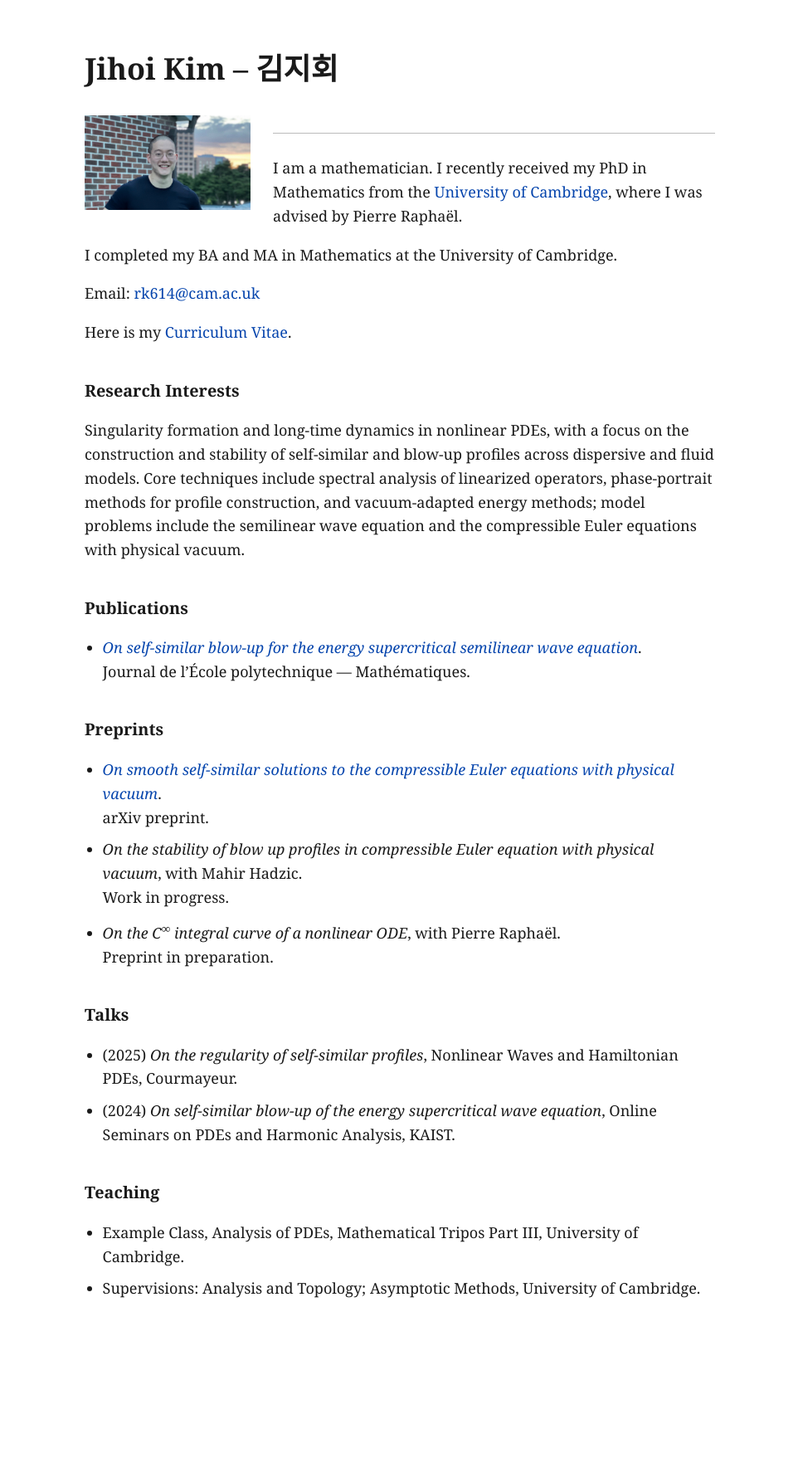
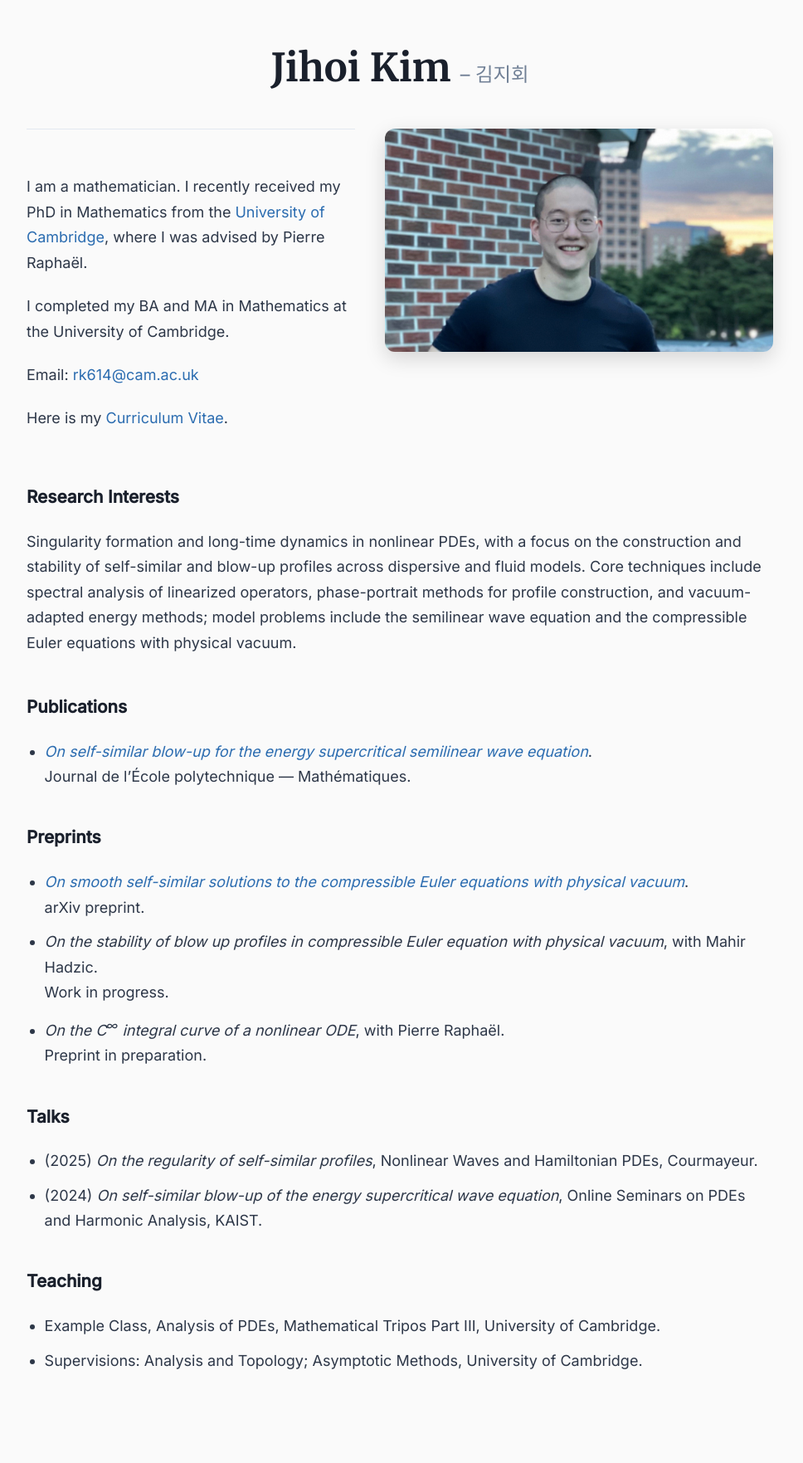
Before and after one commit to jihoikim-math/jihoikim-math.github.io, a Jekyll site: the page built from index.md, in a window 1280 px wide. Shown: the whole page at 83% size, without its empty margins (158-1126 px from the left). Built offline with Jekyll 4.4.1, drawn with Linux system fonts in a browser that asks for light colours; before the commit the page ends 1675 px from its top, so only the background shows below that.

Commit message:
Update style.css

```diff
--- a/assets/style.css
+++ b/assets/style.css
@@ -1,31 +1,61 @@
-:root { --fg:#1a1a1a; --bg:#fff; --link:#0645ad; --muted:#555; }
+@import url("https://fonts.googleapis.com/css2?family=Inter:wght@400;500&family=Merriweather:wght@700&display=swap");
+
+:root {
+  --fg: #2d3748; --head: #1a202c; --bg: #fafafa;
+  --link: #2b6cb0; --muted: #718096; --rule: #e2e8f0;
+}
 @media (prefers-color-scheme: dark) {
-  :root { --fg:#e6e6e6; --bg:#151515; --link:#8ab4f8; --muted:#a0a0a0; }
+  :root {
+    --fg: #d7dce3; --head: #f1f3f6; --bg: #151515;
+    --link: #8ab4f8; --muted: #9aa3af; --rule: #333;
+  }
 }
+
 html { font-size: 18px; }
 body {
   margin: 0; background: var(--bg); color: var(--fg);
-  font-family: Georgia, "Times New Roman", serif; line-height: 1.6;
+  font-family: Inter, system-ui, -apple-system, "Segoe UI", "Noto Sans KR",
+               "Apple SD Gothic Neo", "Malgun Gothic", sans-serif;
+  line-height: 1.7;
 }
-main { max-width: 760px; margin: 0 auto; padding: 3rem 1.25rem 5rem; }
-h1 { font-size: 2rem; font-weight: 600; margin: 0 0 1.2rem; }
-img { max-width: 100%; height: auto; display: block; }
+main { max-width: 900px; margin: 0 auto; padding: 3rem 1.25rem 5rem; }
+
+h1 {
+  font-family: Merriweather, Georgia, serif; font-weight: 700;
+  font-size: 2.6rem; line-height: 1.2; color: var(--head);
+  text-align: center; margin: 0 0 2.5rem;
+}
+h1 .ko {
+  font-family: Inter, "Noto Sans KR", "Apple SD Gothic Neo", "Malgun Gothic", sans-serif;
+  font-weight: 400; font-size: .5em; color: var(--muted);
+}
+
+p { margin: 0 0 1.2rem; }
 em { font-style: italic; }
-p { margin: 0 0 1rem; }
 a { color: var(--link); text-decoration: none; }
 a:hover { text-decoration: underline; }
 a:focus-visible { outline: 2px solid var(--link); outline-offset: 2px; }
-hr { border: 0; border-top: 1px solid var(--muted); opacity: .4; margin: 1.5rem 0; }
 ul { padding-left: 1.2rem; }
-li { margin-bottom: .55rem; }
-main > p > strong:only-child { display: inline-block; margin-top: 1.2rem; font-size: 1.1rem; }
-.caption { font-size: .8rem; color: var(--muted); margin-top: .3rem; }
-.intro { display: flow-root; }
-.photo {
-  float: left;
-  width: 200px;
-  margin: 0.3rem 1.5rem 1rem 0;
+li { margin-bottom: .6rem; }
+
+/* intro: text on the left, photo on the right */
+.intro { display: flow-root; margin-bottom: 1rem; }
+.photo { float: right; width: 52%; margin: 0 0 1.5rem 2rem; }
+.photo img {
+  display: block; width: 100%; height: auto;
+  border-radius: 12px; box-shadow: 0 8px 24px rgba(0, 0, 0, .15);
 }
-@media (max-width: 560px) {
-  .photo { float: none; width: 100%; max-width: 260px; margin: 0 0 1rem; }
+.intro hr {
+  display: flow-root; border: 0; border-top: 1px solid var(--rule);
+  margin: 0 0 3rem;
 }
+
+/* section headings like **Publications** */
+main > p > strong:only-child {
+  display: inline-block; margin-top: 1.2rem; font-size: 1.15rem; color: var(--head);
+}
+
+@media (max-width: 640px) {
+  h1 { font-size: 2rem; }
+  .photo { float: none; width: 100%; margin: 0 0 1.5rem; }
+}
```
